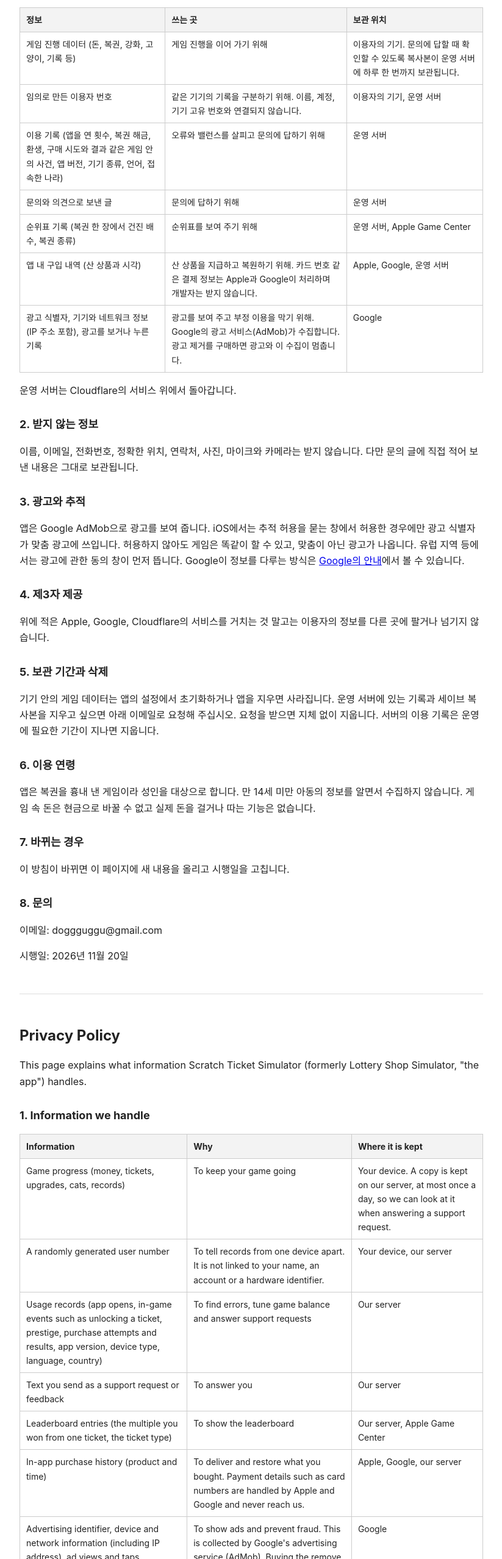
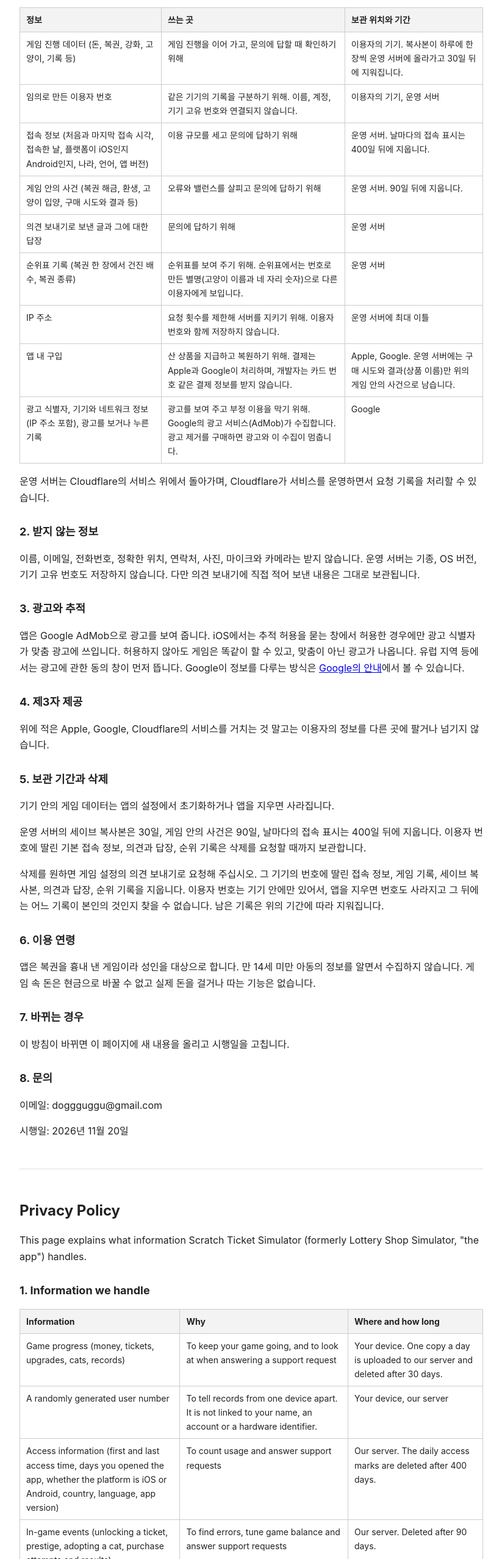
Before and after one commit to shwach/privacy-policy, a plain HTML site: page lotto_privacy.html in a window 1280 px wide. Shown: the part 244-2800 px from the top of the page at 61% size, without its empty margins (228-1051 px from the left). Drawn offline with Linux system fonts and the light colour scheme.

Commit message:
Lotto privacy policy: match server retention, IP use and deletion flow
Co-Authored-By: Claude Fable 5.2 <noreply@anthropic.com>

```diff
--- a/lotto_privacy.html
+++ b/lotto_privacy.html
@@ -24,19 +24,21 @@
 
 <h2>1. 다루는 정보</h2>
 <table>
-<tr><th>정보</th><th>쓰는 곳</th><th>보관 위치</th></tr>
-<tr><td>게임 진행 데이터 (돈, 복권, 강화, 고양이, 기록 등)</td><td>게임 진행을 이어 가기 위해</td><td>이용자의 기기. 문의에 답할 때 확인할 수 있도록 복사본이 운영 서버에 하루 한 번까지 보관됩니다.</td></tr>
+<tr><th>정보</th><th>쓰는 곳</th><th>보관 위치와 기간</th></tr>
+<tr><td>게임 진행 데이터 (돈, 복권, 강화, 고양이, 기록 등)</td><td>게임 진행을 이어 가고, 문의에 답할 때 확인하기 위해</td><td>이용자의 기기. 복사본이 하루에 한 장씩 운영 서버에 올라가고 30일 뒤에 지워집니다.</td></tr>
 <tr><td>임의로 만든 이용자 번호</td><td>같은 기기의 기록을 구분하기 위해. 이름, 계정, 기기 고유 번호와 연결되지 않습니다.</td><td>이용자의 기기, 운영 서버</td></tr>
-<tr><td>이용 기록 (앱을 연 횟수, 복권 해금, 환생, 구매 시도와 결과 같은 게임 안의 사건, 앱 버전, 기기 종류, 언어, 접속한 나라)</td><td>오류와 밸런스를 살피고 문의에 답하기 위해</td><td>운영 서버</td></tr>
-<tr><td>문의와 의견으로 보낸 글</td><td>문의에 답하기 위해</td><td>운영 서버</td></tr>
-<tr><td>순위표 기록 (복권 한 장에서 건진 배수, 복권 종류)</td><td>순위표를 보여 주기 위해</td><td>운영 서버, Apple Game Center</td></tr>
-<tr><td>앱 내 구입 내역 (산 상품과 시각)</td><td>산 상품을 지급하고 복원하기 위해. 카드 번호 같은 결제 정보는 Apple과 Google이 처리하며 개발자는 받지 않습니다.</td><td>Apple, Google, 운영 서버</td></tr>
+<tr><td>접속 정보 (처음과 마지막 접속 시각, 접속한 날, 플랫폼이 iOS인지 Android인지, 나라, 언어, 앱 버전)</td><td>이용 규모를 세고 문의에 답하기 위해</td><td>운영 서버. 날마다의 접속 표시는 400일 뒤에 지웁니다.</td></tr>
+<tr><td>게임 안의 사건 (복권 해금, 환생, 고양이 입양, 구매 시도와 결과 등)</td><td>오류와 밸런스를 살피고 문의에 답하기 위해</td><td>운영 서버. 90일 뒤에 지웁니다.</td></tr>
+<tr><td>의견 보내기로 보낸 글과 그에 대한 답장</td><td>문의에 답하기 위해</td><td>운영 서버</td></tr>
+<tr><td>순위표 기록 (복권 한 장에서 건진 배수, 복권 종류)</td><td>순위표를 보여 주기 위해. 순위표에서는 번호로 만든 별명(고양이 이름과 네 자리 숫자)으로 다른 이용자에게 보입니다.</td><td>운영 서버</td></tr>
+<tr><td>IP 주소</td><td>요청 횟수를 제한해 서버를 지키기 위해. 이용자 번호와 함께 저장하지 않습니다.</td><td>운영 서버에 최대 이틀</td></tr>
+<tr><td>앱 내 구입</td><td>산 상품을 지급하고 복원하기 위해. 결제는 Apple과 Google이 처리하며, 개발자는 카드 번호 같은 결제 정보를 받지 않습니다.</td><td>Apple, Google. 운영 서버에는 구매 시도와 결과(상품 이름)만 위의 게임 안의 사건으로 남습니다.</td></tr>
 <tr><td>광고 식별자, 기기와 네트워크 정보 (IP 주소 포함), 광고를 보거나 누른 기록</td><td>광고를 보여 주고 부정 이용을 막기 위해. Google의 광고 서비스(AdMob)가 수집합니다. 광고 제거를 구매하면 광고와 이 수집이 멈춥니다.</td><td>Google</td></tr>
 </table>
-<p>운영 서버는 Cloudflare의 서비스 위에서 돌아갑니다.</p>
+<p>운영 서버는 Cloudflare의 서비스 위에서 돌아가며, Cloudflare가 서비스를 운영하면서 요청 기록을 처리할 수 있습니다.</p>
 
 <h2>2. 받지 않는 정보</h2>
-<p>이름, 이메일, 전화번호, 정확한 위치, 연락처, 사진, 마이크와 카메라는 받지 않습니다. 다만 문의 글에 직접 적어 보낸 내용은 그대로 보관됩니다.</p>
+<p>이름, 이메일, 전화번호, 정확한 위치, 연락처, 사진, 마이크와 카메라는 받지 않습니다. 운영 서버는 기종, OS 버전, 기기 고유 번호도 저장하지 않습니다. 다만 의견 보내기에 직접 적어 보낸 내용은 그대로 보관됩니다.</p>
 
 <h2>3. 광고와 추적</h2>
 <p>앱은 Google AdMob으로 광고를 보여 줍니다. iOS에서는 추적 허용을 묻는 창에서 허용한 경우에만 광고 식별자가 맞춤 광고에 쓰입니다. 허용하지 않아도 게임은 똑같이 할 수 있고, 맞춤이 아닌 광고가 나옵니다. 유럽 지역 등에서는 광고에 관한 동의 창이 먼저 뜹니다. Google이 정보를 다루는 방식은 <a href="https://policies.google.com/technologies/partner-sites">Google의 안내</a>에서 볼 수 있습니다.</p>
@@ -45,7 +47,9 @@
 <p>위에 적은 Apple, Google, Cloudflare의 서비스를 거치는 것 말고는 이용자의 정보를 다른 곳에 팔거나 넘기지 않습니다.</p>
 
 <h2>5. 보관 기간과 삭제</h2>
-<p>기기 안의 게임 데이터는 앱의 설정에서 초기화하거나 앱을 지우면 사라집니다. 운영 서버에 있는 기록과 세이브 복사본을 지우고 싶으면 아래 이메일로 요청해 주십시오. 요청을 받으면 지체 없이 지웁니다. 서버의 이용 기록은 운영에 필요한 기간이 지나면 지웁니다.</p>
+<p>기기 안의 게임 데이터는 앱의 설정에서 초기화하거나 앱을 지우면 사라집니다.</p>
+<p>운영 서버의 세이브 복사본은 30일, 게임 안의 사건은 90일, 날마다의 접속 표시는 400일 뒤에 지웁니다. 이용자 번호에 딸린 기본 접속 정보, 의견과 답장, 순위 기록은 삭제를 요청할 때까지 보관합니다.</p>
+<p>삭제를 원하면 게임 설정의 의견 보내기로 요청해 주십시오. 그 기기의 번호에 딸린 접속 정보, 게임 기록, 세이브 복사본, 의견과 답장, 순위 기록을 지웁니다. 이용자 번호는 기기 안에만 있어서, 앱을 지우면 번호도 사라지고 그 뒤에는 어느 기록이 본인의 것인지 찾을 수 없습니다. 남은 기록은 위의 기간에 따라 지워집니다.</p>
 
 <h2>6. 이용 연령</h2>
 <p>앱은 복권을 흉내 낸 게임이라 성인을 대상으로 합니다. 만 14세 미만 아동의 정보를 알면서 수집하지 않습니다. 게임 속 돈은 현금으로 바꿀 수 없고 실제 돈을 걸거나 따는 기능은 없습니다.</p>
@@ -64,19 +68,21 @@
 
 <h2>1. Information we handle</h2>
 <table>
-<tr><th>Information</th><th>Why</th><th>Where it is kept</th></tr>
-<tr><td>Game progress (money, tickets, upgrades, cats, records)</td><td>To keep your game going</td><td>Your device. A copy is kept on our server, at most once a day, so we can look at it when answering a support request.</td></tr>
+<tr><th>Information</th><th>Why</th><th>Where and how long</th></tr>
+<tr><td>Game progress (money, tickets, upgrades, cats, records)</td><td>To keep your game going, and to look at when answering a support request</td><td>Your device. One copy a day is uploaded to our server and deleted after 30 days.</td></tr>
 <tr><td>A randomly generated user number</td><td>To tell records from one device apart. It is not linked to your name, an account or a hardware identifier.</td><td>Your device, our server</td></tr>
-<tr><td>Usage records (app opens, in-game events such as unlocking a ticket, prestige, purchase attempts and results, app version, device type, language, country)</td><td>To find errors, tune game balance and answer support requests</td><td>Our server</td></tr>
-<tr><td>Text you send as a support request or feedback</td><td>To answer you</td><td>Our server</td></tr>
-<tr><td>Leaderboard entries (the multiple you won from one ticket, the ticket type)</td><td>To show the leaderboard</td><td>Our server, Apple Game Center</td></tr>
-<tr><td>In-app purchase history (product and time)</td><td>To deliver and restore what you bought. Payment details such as card numbers are handled by Apple and Google and never reach us.</td><td>Apple, Google, our server</td></tr>
+<tr><td>Access information (first and last access time, days you opened the app, whether the platform is iOS or Android, country, language, app version)</td><td>To count usage and answer support requests</td><td>Our server. The daily access marks are deleted after 400 days.</td></tr>
+<tr><td>In-game events (unlocking a ticket, prestige, adopting a cat, purchase attempts and results)</td><td>To find errors, tune game balance and answer support requests</td><td>Our server. Deleted after 90 days.</td></tr>
+<tr><td>Text you send through the in-game feedback form, and our replies</td><td>To answer you</td><td>Our server</td></tr>
+<tr><td>Leaderboard entries (the multiple you won from one ticket, the ticket type)</td><td>To show the leaderboard. Other players see you under a nickname made from your number (a cat name and four digits).</td><td>Our server</td></tr>
+<tr><td>IP address</td><td>To limit the number of requests and protect the server. It is not stored together with your user number.</td><td>Our server, for up to two days</td></tr>
+<tr><td>In-app purchases</td><td>To deliver and restore what you bought. Payments are handled by Apple and Google, and payment details such as card numbers never reach us.</td><td>Apple, Google. Our server keeps only purchase attempts and results (the product name) as part of the in-game events above.</td></tr>
 <tr><td>Advertising identifier, device and network information (including IP address), ad views and taps</td><td>To show ads and prevent fraud. This is collected by Google's advertising service (AdMob). Buying the remove ads product stops the ads and this collection.</td><td>Google</td></tr>
 </table>
-<p>Our server runs on Cloudflare's services.</p>
+<p>Our server runs on Cloudflare's services, and Cloudflare may process request logs as part of running them.</p>
 
 <h2>2. Information we do not collect</h2>
-<p>We do not collect your name, email address, phone number, precise location, contacts or photos, and the app does not use the microphone or camera. Anything you choose to write in a support request is kept as written.</p>
+<p>We do not collect your name, email address, phone number, precise location, contacts or photos, and the app does not use the microphone or camera. Our server does not store your device model, OS version or any hardware identifier. Anything you choose to write in the feedback form is kept as written.</p>
 
 <h2>3. Ads and tracking</h2>
 <p>The app shows ads through Google AdMob. On iOS the advertising identifier is used for personalized ads only if you allow it in the tracking prompt. The game works the same if you decline, and you will see non-personalized ads. In regions such as Europe a consent form about ads appears first. See <a href="https://policies.google.com/technologies/partner-sites">how Google uses information</a>.</p>
@@ -85,7 +91,9 @@
 <p>Apart from the Apple, Google and Cloudflare services listed above, we do not sell or pass your information to anyone.</p>
 
 <h2>5. Retention and deletion</h2>
-<p>Game data on your device is removed when you reset the game in settings or delete the app. To have the records and save copy on our server deleted, email us at the address below and we will delete them without delay. Usage records on the server are deleted once they are no longer needed to run the game.</p>
+<p>Game data on your device is removed when you reset the game in settings or delete the app.</p>
+<p>On our server, save copies are deleted after 30 days, in-game events after 90 days and daily access marks after 400 days. The basic access information attached to your user number, feedback and replies, and leaderboard entries are kept until you ask us to delete them.</p>
+<p>To request deletion, use the feedback form in the game settings. We will delete the access information, game records, save copies, feedback and replies, and leaderboard entries attached to that device's number. The user number exists only on your device, so once you delete the app the number is gone and we can no longer tell which records were yours. Remaining records are deleted on the schedule above.</p>
 
 <h2>6. Age</h2>
 <p>The app imitates lottery tickets and is intended for adults. We do not knowingly collect information from children. In-game money has no cash value, and there is no way to bet or win real money.</p>
```
